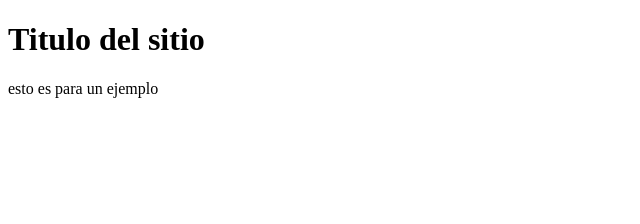
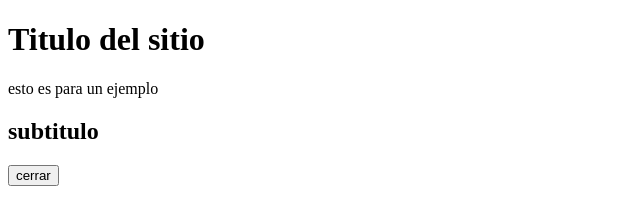
Before and after one commit to DanielDev87/logica-integracion-cambios, a plain HTML site: page index.html in a window 1280 px wide. Shown: the whole page, without its empty margins (0-640 px from the left). Drawn offline with Linux system fonts and the light colour scheme.

Commit message:
Add subtitle and close button to index.html

```diff
--- a/index.html
+++ b/index.html
@@ -8,5 +8,7 @@
 <body>
     <h1>Titulo del sitio</h1>
     <p>esto es para un ejemplo</p>
+    <h2>subtitulo</h2>
+    <button>cerrar</button>
 </body>
 </html>
```
